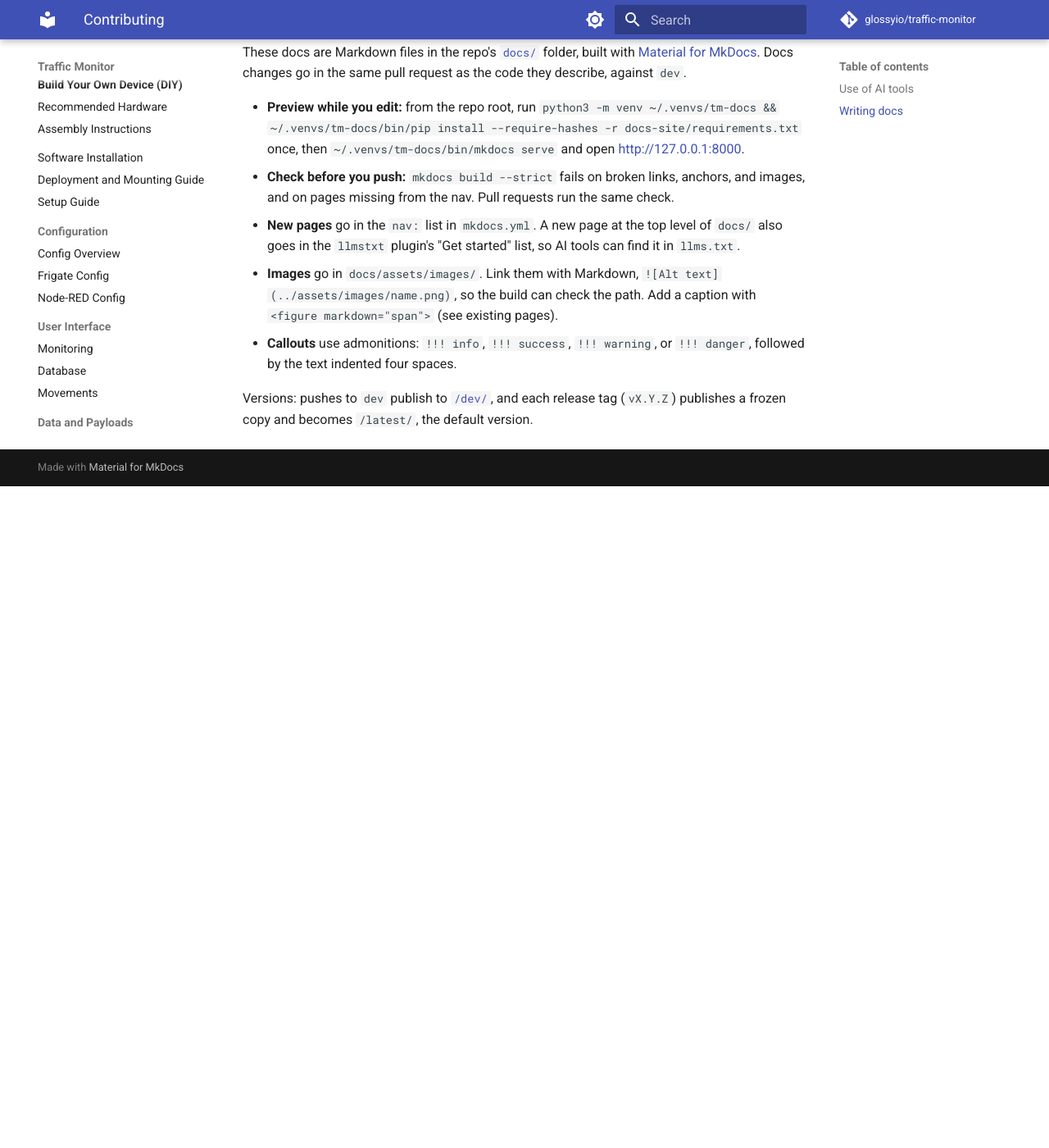
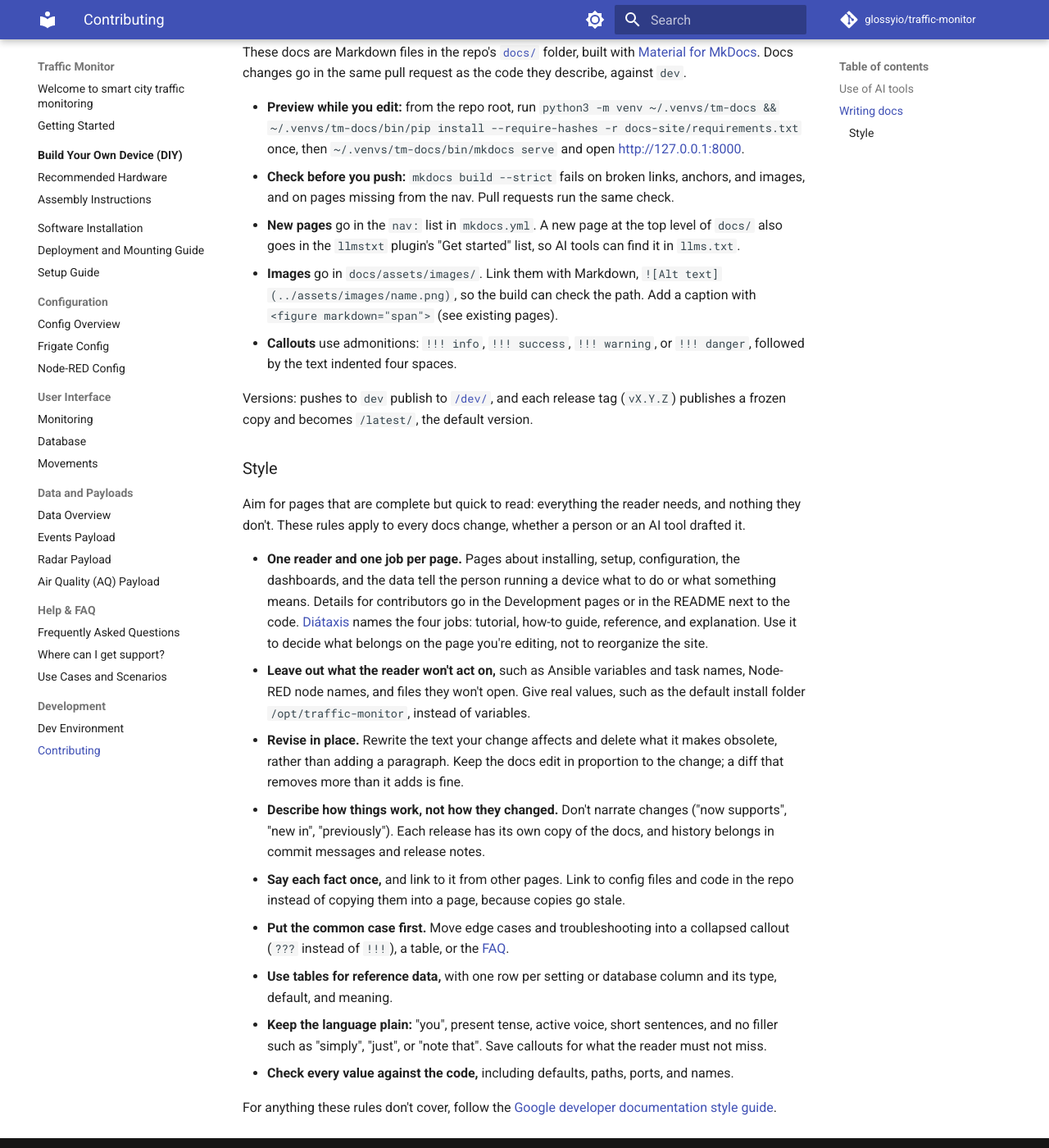
Before and after one commit to glossyio/traffic-monitor, an MkDocs documentation site: the page built from docs/development/contributing.md, in a window 1280 px wide and 1400 px high, scrolled down 826 px. Shown: the whole window at 82% size. Built offline with MkDocs 1.6.1 and Material for MkDocs 9.7.7, drawn with Linux system fonts in a browser that asks for light colours; comment, search, counter and statistics services are not loaded; the version menu is left out; before the commit the page ends 1419 px from its top, so only the background shows below that.

Commit message:
Add style rules for the docs
With docs updates now part of every PR, most docs edits will be small
changes drafted right after the code, often by an AI tool. Left alone,
those tend to pull in internal detail from the code, grow by appending,
and copy files into pages, where the copies go stale.

Add a short "Style" list to "Writing docs" that applies to people and
AI tools alike, and point CLAUDE.md at it. The links from CONTRIBUTING.md
and the pull request template now mention the style rules too.

Assisted-by: Claude Code 2.1.310 (CLI)
AI-Model: Claude Opus 5.5 (claude-opus-5-5)
AI-Effort: max
AI-Role: drafted

```diff
--- a/docs/development/contributing.md
+++ b/docs/development/contributing.md
@@ -29,3 +29,19 @@ These docs are Markdown files in the repo's [`docs/`](https://github.com/glossyi
 * **Callouts** use admonitions: `!!! info`, `!!! success`, `!!! warning`, or `!!! danger`, followed by the text indented four spaces.
 
 Versions: pushes to `dev` publish to [`/dev/`](https://docs.trafficmonitor.ai/dev/), and each release tag (`vX.Y.Z`) publishes a frozen copy and becomes `/latest/`, the default version.
+
+### Style
+
+Aim for pages that are complete but quick to read: everything the reader needs, and nothing they don't. These rules apply to every docs change, whether a person or an AI tool drafted it.
+
+* **One reader and one job per page.** Pages about installing, setup, configuration, the dashboards, and the data tell the person running a device what to do or what something means. Details for contributors go in the Development pages or in the README next to the code. [Diátaxis](https://diataxis.fr/) names the four jobs: tutorial, how-to guide, reference, and explanation. Use it to decide what belongs on the page you're editing, not to reorganize the site.
+* **Leave out what the reader won't act on,** such as Ansible variables and task names, Node-RED node names, and files they won't open. Give real values, such as the default install folder `/opt/traffic-monitor`, instead of variables.
+* **Revise in place.** Rewrite the text your change affects and delete what it makes obsolete, rather than adding a paragraph. Keep the docs edit in proportion to the change; a diff that removes more than it adds is fine.
+* **Describe how things work, not how they changed.** Don't narrate changes ("now supports", "new in", "previously"). Each release has its own copy of the docs, and history belongs in commit messages and release notes.
+* **Say each fact once,** and link to it from other pages. Link to config files and code in the repo instead of copying them into a page, because copies go stale.
+* **Put the common case first.** Move edge cases and troubleshooting into a collapsed callout (`???` instead of `!!!`), a table, or the [FAQ](../help-and-faq/frequently-asked-questions.md).
+* **Use tables for reference data,** with one row per setting or database column and its type, default, and meaning.
+* **Keep the language plain:** "you", present tense, active voice, short sentences, and no filler such as "simply", "just", or "note that". Save callouts for what the reader must not miss.
+* **Check every value against the code,** including defaults, paths, ports, and names.
+
+For anything these rules don't cover, follow the [Google developer documentation style guide](https://developers.google.com/style).
```
Also changed, not shown: CLAUDE.md (+1 -1 lines), CONTRIBUTING.md (+1 -1 lines), .github/pull_request_template.md.
